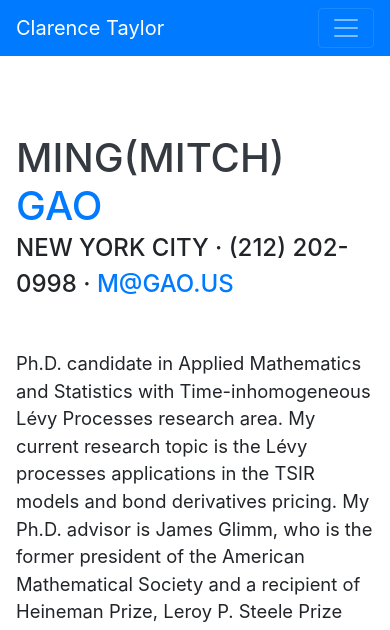
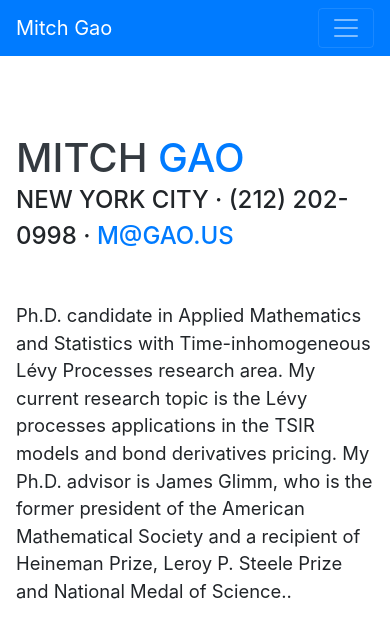
Before and after one commit to mitchgao/mitchgao.github.io, a website with bundled scripts: page index.html in a window 390 px wide. Shown: the top 630 px of the page. Built offline with nearby package versions, Linux system fonts and the light colour scheme; a web font is replaced by a local one.

Commit message:
Update index.html

```diff
--- a/index.html
+++ b/index.html
@@ -27,7 +27,7 @@
 
   <nav class="navbar navbar-expand-lg navbar-dark bg-primary fixed-top" id="sideNav">
     <a class="navbar-brand js-scroll-trigger" href="#page-top">
-      <span class="d-block d-lg-none">Clarence Taylor</span>
+      <span class="d-block d-lg-none">Mitch Gao</span>
       <span class="d-none d-lg-block">
         <img class="img-fluid img-profile rounded-circle mx-auto mb-2" src="img/profile.jpg" alt="">
       </span>
@@ -63,7 +63,7 @@
 
     <section class="resume-section p-3 p-lg-5 d-flex align-items-center" id="about">
       <div class="w-100">
-        <h1 class="mb-0">Ming(Mitch)
+        <h1 class="mb-0">Mitch
           <span class="text-primary">Gao</span>
         </h1>
         <div class="subheading mb-5">New York City · (212) 202-0998 ·
```
